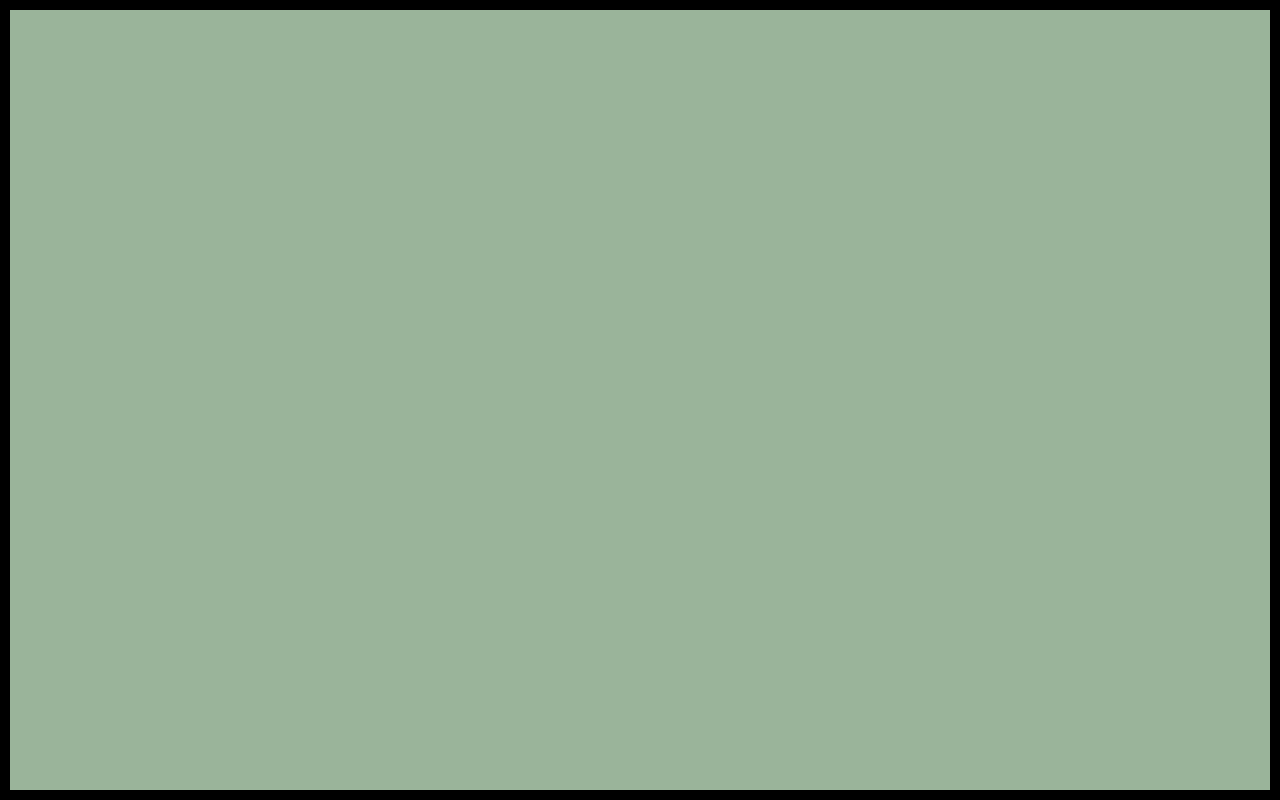
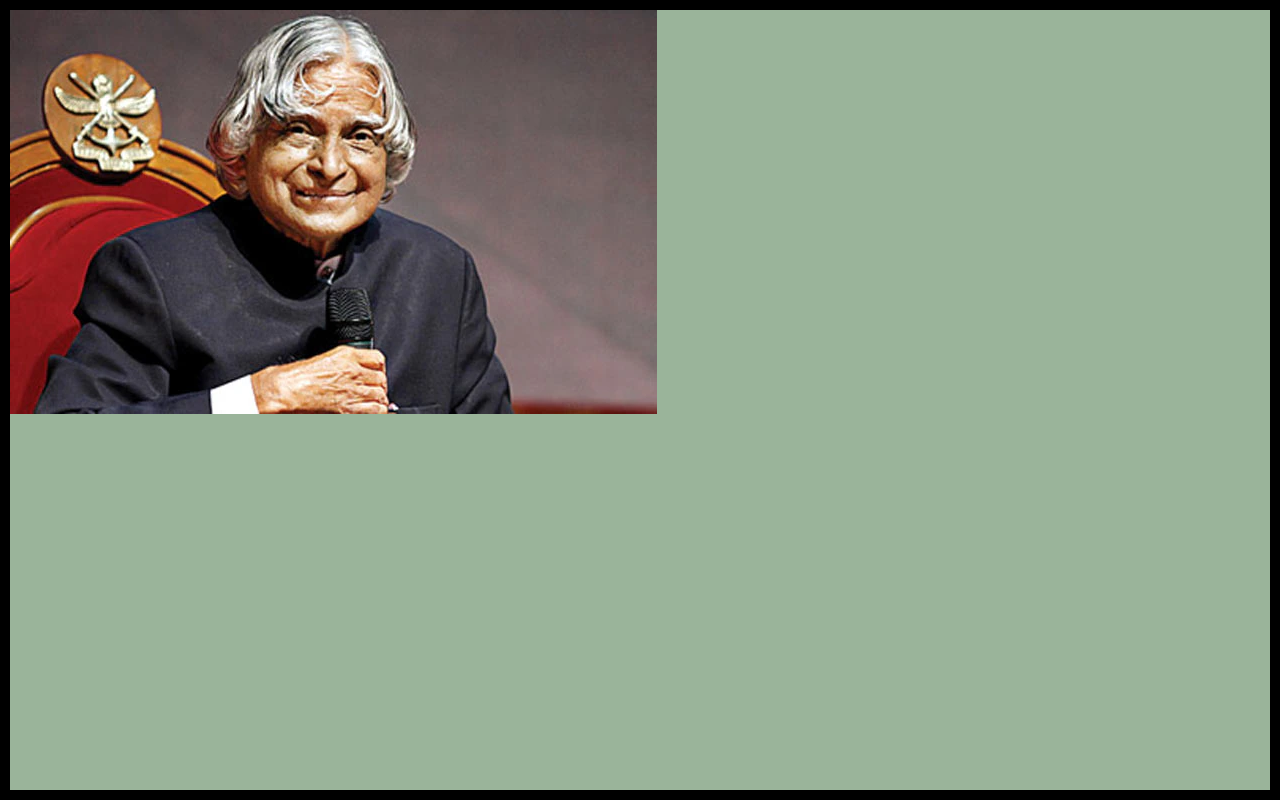
Before and after one commit to nehakumaribytes/biograpgy-project-apj-abdul-kalam, a plain HTML site: page index.html in a window 1280 px wide. Drawn offline with Linux system fonts and the light colour scheme.

Commit message:
rename image

```diff
--- a/index.html
+++ b/index.html
@@ -10,7 +10,7 @@
 <div class="container">
     <div class="content">
         <section class="about-section">
-           <img src="" alt="" srcset="">
+           <img src="apj-image.webp" alt="" >
     </div>
 </div>
 </body>
```
Also changed, not shown: apj-image.webp (renamed from a-p-j-kalam_647_072715100718.webp).
